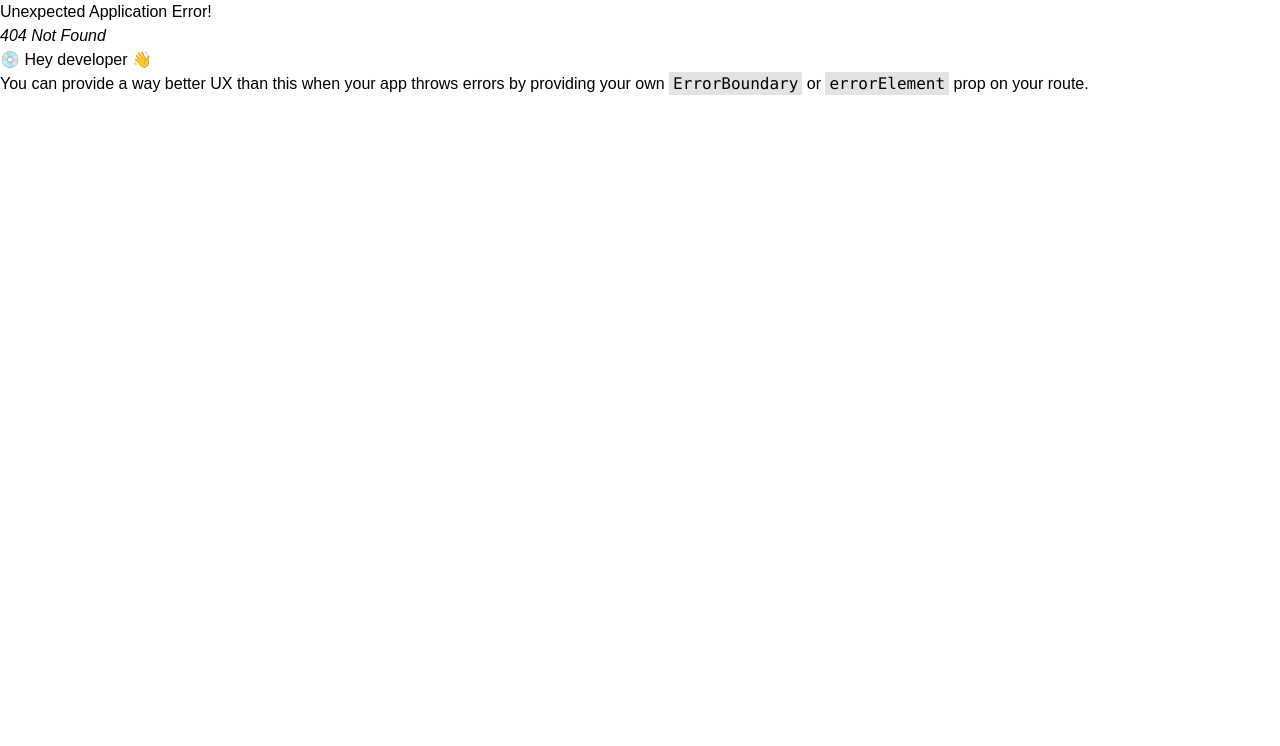
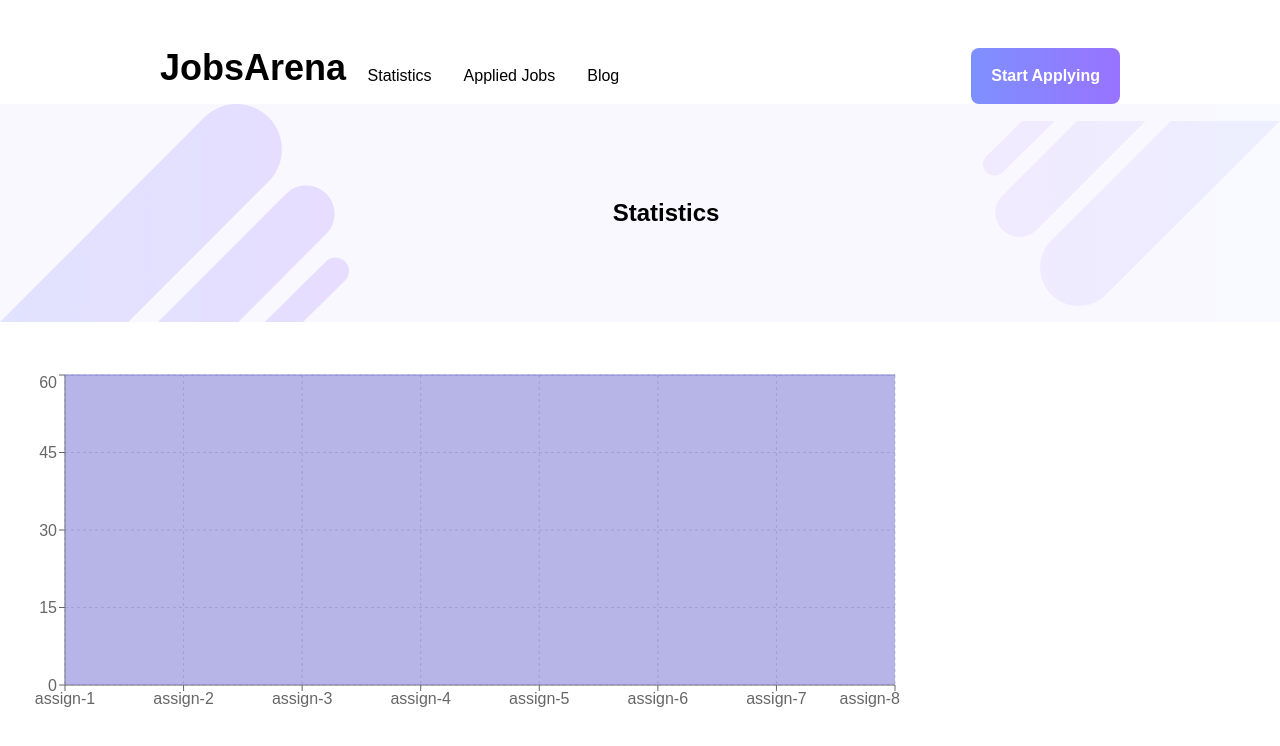
Before and after one commit to shamim26/Jobs-arena, a React (Vite) app: page /statistic in a window 1280 px wide. Before the commit this address had no page. Shown: the top 746 px of the page. Built offline with nearby package versions, Linux system fonts and the light colour scheme.

Commit message:
statistic added

```diff
--- a/package.json
+++ b/package.json
@@ -15,6 +15,7 @@
     "react": "^18.2.0",
     "react-dom": "^18.2.0",
     "react-router-dom": "^6.10.0",
+    "recharts": "^2.5.0",
     "sort-by": "^1.2.0"
   },
   "devDependencies": {
--- a/public/featuredJobs.json
+++ b/public/featuredJobs.json
@@ -40,8 +40,8 @@
     "companyLogo": "./Logo/google-1-13.png",
     "jobTitle": "Product Manager",
     "companyName": "123 Corp.",
-    "remoteOrOnsite": "Remote",
-    "location": "Any",
+    "remoteOrOnsite": "Onsite",
+    "location": "Silicon Valley",
     "fulltimeOrParttime": "Full-time",
     "salary": "$100,000 - $150,000",
     "jobDescription": "We are seeking an experienced product manager to lead our product development efforts. The ideal candidate should have experience with Agile methodologies, user research, and product design.",
--- /dev/null
+++ b/src/components/CommonBanner/CommonBanner.jsx
@@ -0,0 +1,15 @@
+import React from "react";
+import bg1 from "../../assets/All-Images/Vector.png";
+import bg2 from "../../assets/All-Images/Vector-1.png";
+
+const CommonBanner = ({ children }) => {
+  return (
+    <div className="bg-no-repeat flex justify-between items-center bg-gradient-to-l from-[#7E90FE0D] from-5% to-[#9873FF0D] to-5%">
+      <img src={bg1} alt="" />
+      <h1 className="text-2xl font-bold text-center">{children}</h1>
+      <img src={bg2} alt="" />
+    </div>
+  );
+};
+
+export default CommonBanner;
--- a/src/components/FeaturedJobs/FeaturedJobs.jsx
+++ b/src/components/FeaturedJobs/FeaturedJobs.jsx
@@ -20,7 +20,7 @@ const FeaturedJobs = () => {
           : jobs.slice(0, 4).map((job) => <Job key={job.id} job={job}></Job>)}
       </div>
       <button
-        onClick={() => setShowAll(true)}
+        onClick={() => setShowAll(!showAll)}
         className={`font-semibold text-white px-6 py-4 mx-auto rounded-lg bg-gradient-to-r from-[#7E90FE] to-[#9873FF] ${
           showAll ? "hidden" : "block"
         }`}
--- a/src/components/Header/Header.jsx
+++ b/src/components/Header/Header.jsx
@@ -5,15 +5,15 @@ import { Bars3Icon, XMarkIcon } from "@heroicons/react/24/solid";
 const Header = () => {
   const [open, setOpen] = useState(false);
   return (
-    <div className="relative flex justify-between mt-12">
-      <h2 className=" text-4xl font-bold">JobsArena</h2>
+    <div className="relative flex justify-between mt-12 container w-9/12 mx-auto">
+      <h2 className=" text-4xl font-bold"><Link to='/'>JobsArena</Link></h2>
       <div
         className={`flex flex-col md:flex-row absolute md:static transition-all duration-200 ease-in right-0  w-full md:w-auto pb-3 md:pb-0 bg-white items-center justify-between ${
           open ? "top-14" : "-top-72"
         }`}
       >
         <nav className="flex items-center justify-between flex-col md:flex-row gap-8 font-medium">
-          <Link to="/statistics">Statistics</Link>
+          <Link to="/statistic">Statistics</Link>
           <Link to="applied-jobs">Applied Jobs</Link>
           <Link to="blog">Blog</Link>
           <button className="font-semibold md:ml-80 text-white px-5 py-4 rounded-lg bg-gradient-to-r from-[#7E90FE] to-[#9873FF]">
--- a/src/components/Home/Home.jsx
+++ b/src/components/Home/Home.jsx
@@ -1,8 +1,8 @@
-import React, { createContext, useState } from 'react';
-import Banner from '../Banner/Banner';
-import JobCategory from '../JobCategory/JobCategory';
-import FeaturedJobs from '../FeaturedJobs/FeaturedJobs';
-import { useLoaderData } from 'react-router-dom';
+import React, { createContext, useState } from "react";
+import Banner from "../Banner/Banner";
+import JobCategory from "../JobCategory/JobCategory";
+import FeaturedJobs from "../FeaturedJobs/FeaturedJobs";
+import { useLoaderData } from "react-router-dom";
 
 export const jobContext = createContext();
 
@@ -10,11 +10,13 @@ const Home = () => {
   const jobs = useLoaderData();
 
   return (
+    <div className="container w-9/12 mx-auto">
       <jobContext.Provider value={jobs}>
         <Banner></Banner>
         <JobCategory></JobCategory>
         <FeaturedJobs></FeaturedJobs>
       </jobContext.Provider>
+    </div>
   );
 };
 
--- a/src/components/Job/Job.jsx
+++ b/src/components/Job/Job.jsx
@@ -1,8 +1,10 @@
 import React from "react";
+import { Link } from "react-router-dom";
 
 const Job = ({ job }) => {
   console.log(job);
   const {
+    id,
     companyLogo,
     companyName,
     fulltimeOrParttime,
@@ -42,8 +44,8 @@ const Job = ({ job }) => {
             {salary}
           </span>
         </p>
-        <button className="font-semibold text-white px-5 py-3 rounded-lg bg-gradient-to-r from-[#7E90FE] to-[#9873FF]">
-          View Details
+        <button className="font-semibold text-white px-5 py-3 rounded-lg bg-gradient-to-r  from-[#7E90FE] to-[#9873FF]">
+          <Link to={`/job/${id}`}>View Details</Link>
         </button>
       </div>
     </div>
--- /dev/null
+++ b/src/components/JobDetails/JobDetails.jsx
@@ -0,0 +1,20 @@
+import React from "react";
+import CommonBanner from "../CommonBanner/CommonBanner";
+import { useLoaderData, useParams } from "react-router-dom";
+
+const JobDetails = () => {
+    const data = useLoaderData();
+
+    const jobId = useParams();
+    console.log(jobId);
+  return (
+    <div>
+      <div>
+        <CommonBanner>Job Details</CommonBanner>
+      </div>
+
+    </div>
+  );
+};
+
+export default JobDetails;
--- a/src/components/Layout/Main.jsx
+++ b/src/components/Layout/Main.jsx
@@ -4,7 +4,7 @@ import { Outlet } from 'react-router-dom';
 
 const Main = () => {
     return (
-        <div className='container w-9/12 mx-auto'>
+        <div >
             <Header/>
             <Outlet></Outlet>
         </div>
--- /dev/null
+++ b/src/components/Statistic/Statistic.jsx
@@ -0,0 +1,55 @@
+import React from "react";
+import CommonBanner from "../CommonBanner/CommonBanner";
+import {
+  AreaChart,
+  Area,
+  XAxis,
+  YAxis,
+  CartesianGrid,
+  Tooltip,
+  ResponsiveContainer,
+} from "recharts";
+
+const Statistic = () => {
+  const mark = [
+    { assignment: "assign-1", score: 60 },
+    { assignment: "assign-2", score: 60 },
+    { assignment: "assign-3", score: 60 },
+    { assignment: "assign-4", score: 60 },
+    { assignment: "assign-5", score: 60 },
+    { assignment: "assign-6", score: 60 },
+    { assignment: "assign-7", score: 60 },
+    { assignment: "assign-8", score: 60 },
+  ];
+
+  return (
+    <>
+      <div>
+        <CommonBanner>Statistics</CommonBanner>
+      </div>
+
+      <div className="my-12">
+        <div>
+          <AreaChart
+            width={900}
+            height={350}
+            data={mark}
+          >
+            <CartesianGrid strokeDasharray="3 3" />
+            <XAxis dataKey="assignment" />
+            <YAxis />
+            <Tooltip />
+            <Area
+              type="monotoneX"
+              dataKey="score"
+              stroke="#8884d8"
+              fill="#8884d8"
+            />
+          </AreaChart>
+        </div>
+      </div>
+    </>
+  );
+};
+
+export default Statistic;
--- a/src/main.jsx
+++ b/src/main.jsx
@@ -4,6 +4,8 @@ import "./index.css";
 import { RouterProvider, createBrowserRouter } from "react-router-dom";
 import Main from "./components/Layout/Main";
 import Home from "./components/Home/Home";
+import JobDetails from "./components/JobDetails/JobDetails";
+import Statistic from "./components/Statistic/Statistic";
 
 const router = createBrowserRouter([
   {
@@ -15,6 +17,15 @@ const router = createBrowserRouter([
         element: <Home />,
         loader: () => fetch(`featuredJobs.json`),
       },
+      {
+        path:'job/:id',
+        element:<JobDetails></JobDetails>,
+        loader: fetch(`featuredJobs.json`)
+      },
+      {
+        path:'statistic',
+        element: <Statistic></Statistic>
+      }
     ],
   },
 ]);
```
Also changed, not shown: 1 other file (tests, documents, lock files or other folders). Lines whose indentation alone changed are shown as unchanged.
